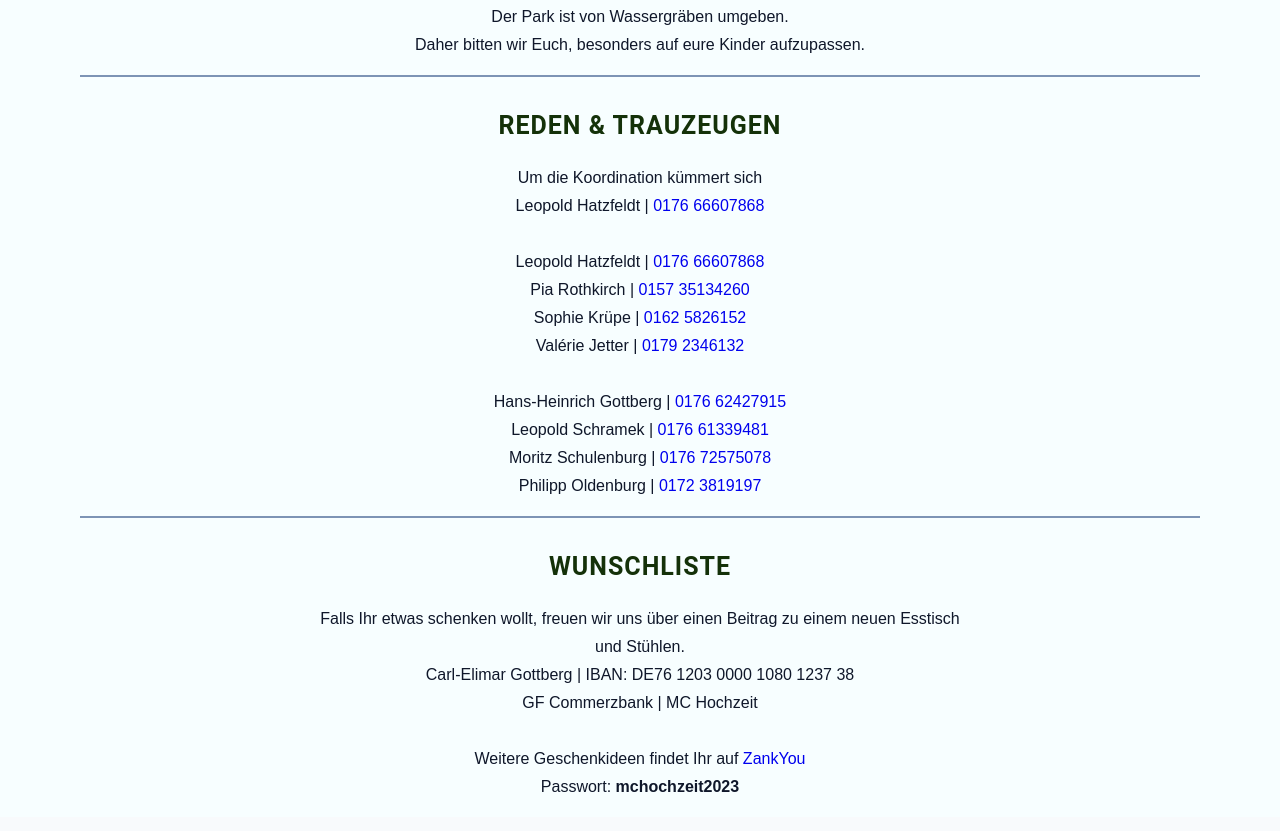
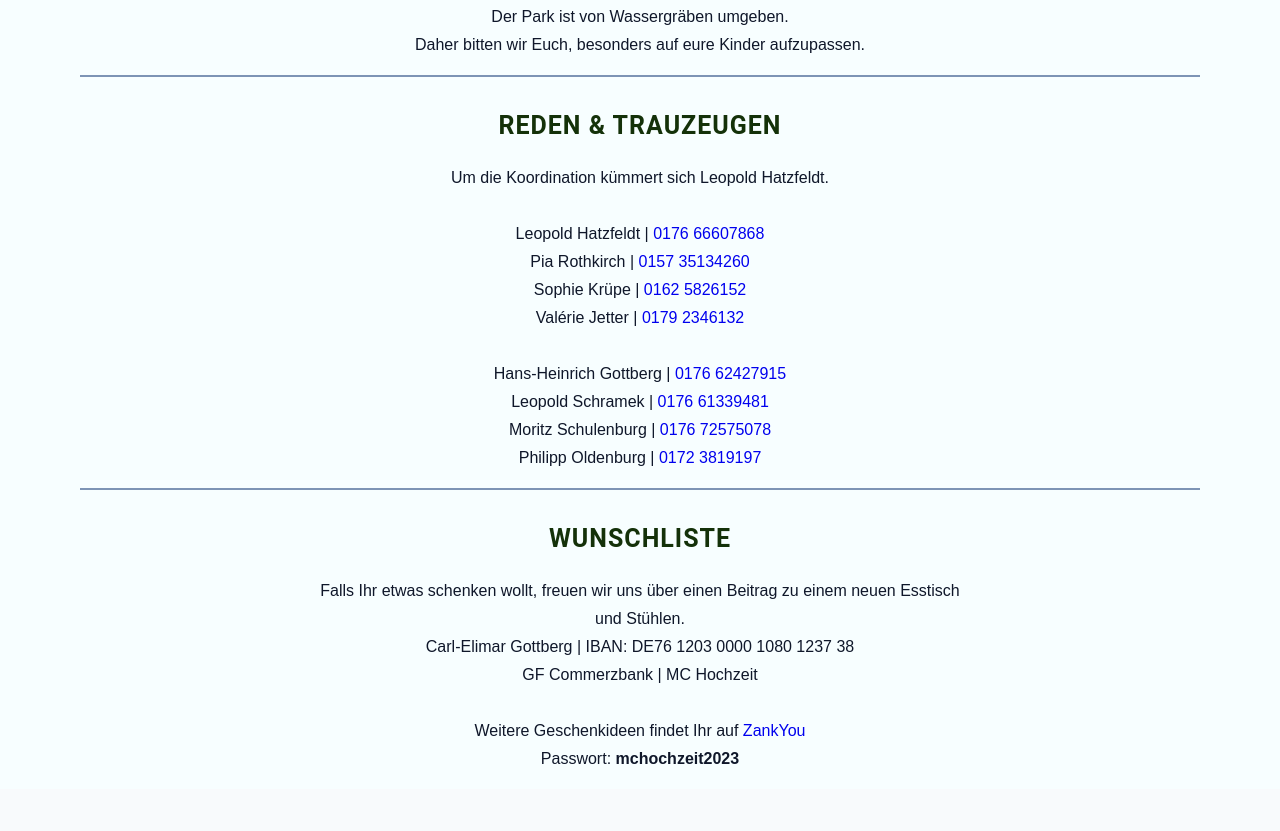
Before and after one commit to M-CE/M-CE.github.io, a plain HTML site: page html-css-simply-recipes-main/starter/index.html in a window 1280 px wide. Shown: the part 2916-3747 px from the top of the page. Drawn offline with Linux system fonts and the light colour scheme.

Commit message:
Add files via upload

```diff
--- a/html-css-simply-recipes-main/starter/index.html
+++ b/html-css-simply-recipes-main/starter/index.html
@@ -97,8 +97,7 @@
           <h4 style = "border-top:2px solid #7D94B5">
               <a style = "font-weight: bold"></br>REDEN & TRAUZEUGEN</a>
           </h4>
-          <p>Um die Koordination kümmert sich</br>
-            Leopold Hatzfeldt | <a href="tel: 4917666607868"> 0176 66607868</a></br></br>
+          <p>Um die Koordination kümmert sich Leopold Hatzfeldt.</br></br>
             Leopold Hatzfeldt | <a href="tel: 4917666607868"> 0176 66607868</a></br>
             Pia Rothkirch | <a href="tel: 4915735134260"> 0157 35134260</a></br>
             Sophie Krüpe | <a href="tel: 491625826152"> 0162 5826152</a></br>
```
